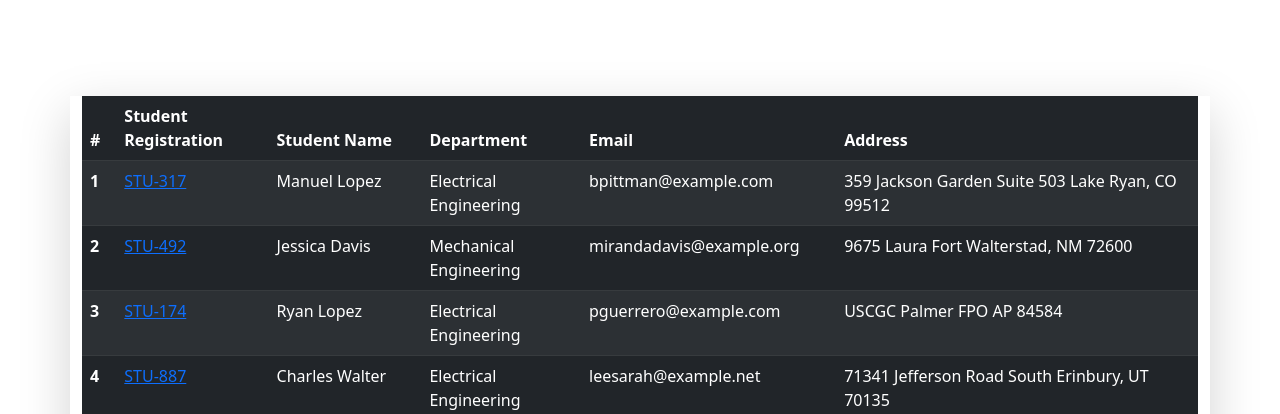
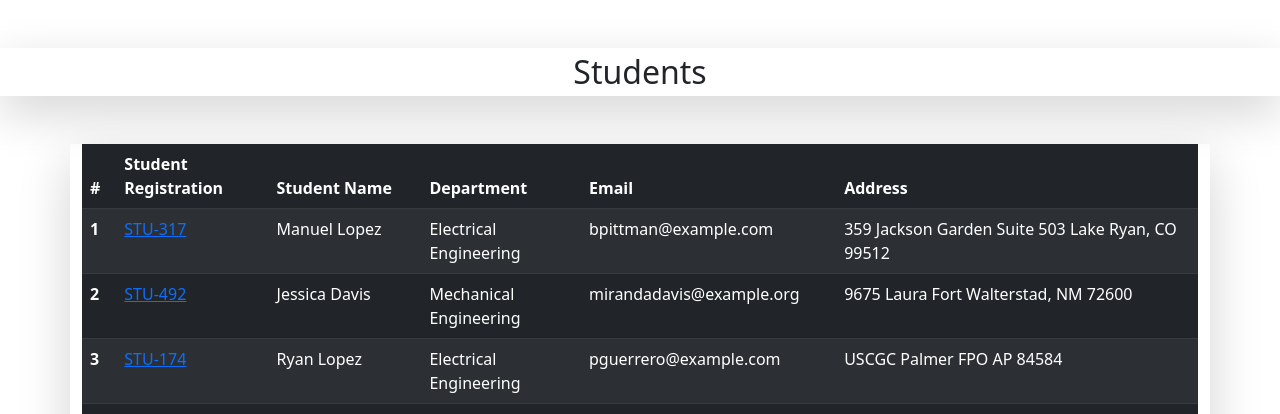
Before and after one commit to Subhan-Zaheer/Student_Report_Card_Django, a Django app: page /rank-wise-students/ in a window 1280 px wide. Shown: the top 414 px of the page. Run offline with Django 4.2, Linux system fonts and the light colour scheme; data comes from the database, SQL or seed files in the repository.

Commit message:
rank wise student html file updatad

```diff
--- a/StudentReportCard/Templates/rank_wise_student.html
+++ b/StudentReportCard/Templates/rank_wise_student.html
@@ -3,7 +3,9 @@
 {%block title%} Rank Wise Students {% endblock %}
 
 {%block body%}
-
+<main class="shadow-lg">
+    <h2 class="modal-title text-center">Students</h2>
+</main>
 <div class="container mt-5 shadow-lg">
     <table class="table table-striped table-dark">
         <thead>
```
